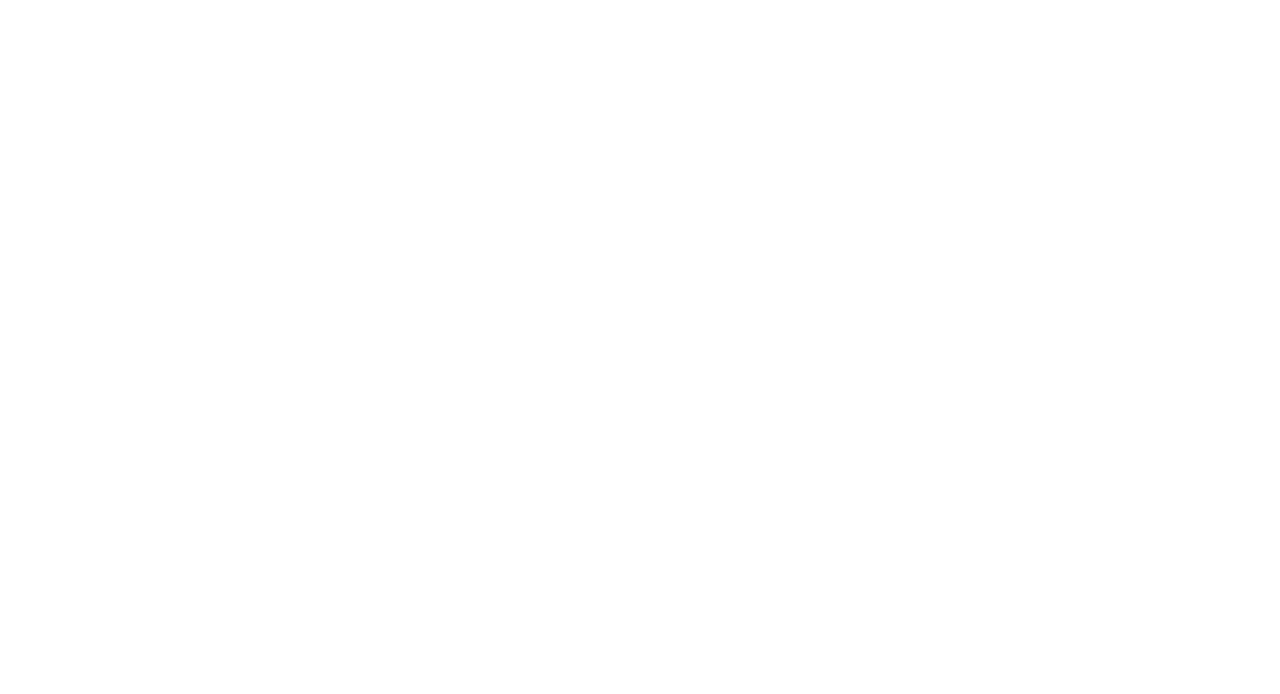
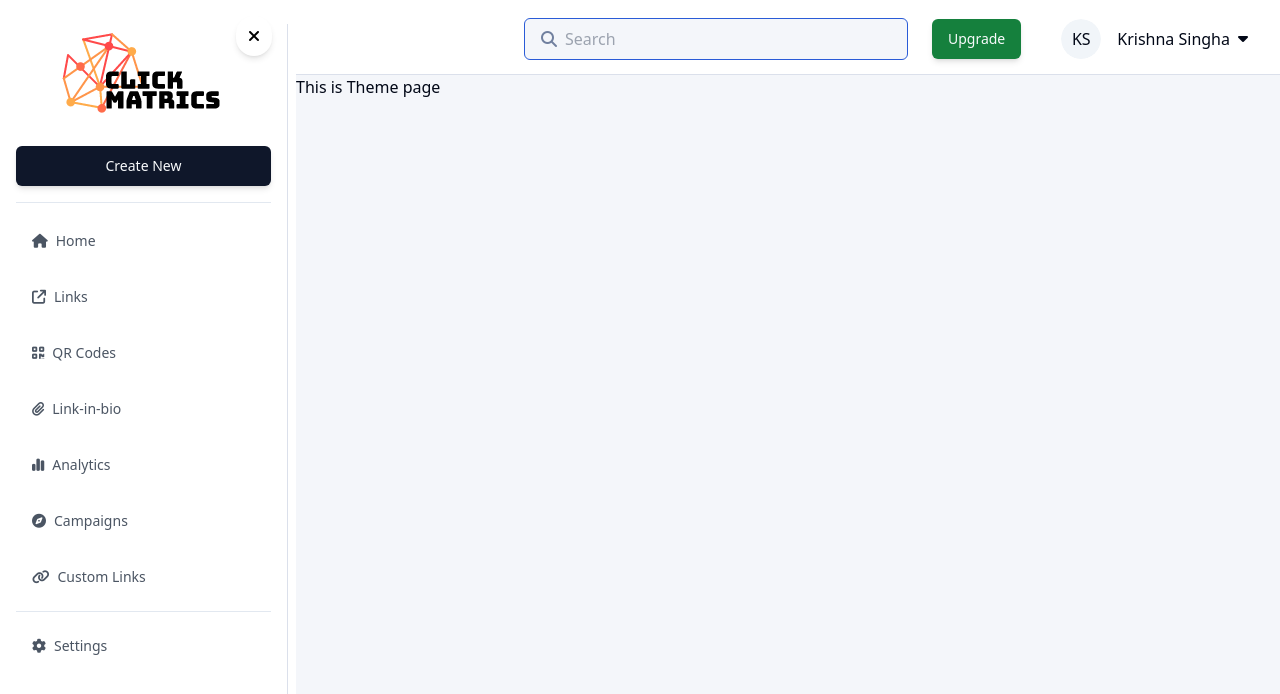
Before and after one commit to oxiton-foundation/click-metrics, a React (Vite) app in the folder client/: page /theme in a window 1280 px wide. Before the commit this address had no page. Shown: the top 694 px of the page. Built offline with nearby package versions, Linux system fonts and the light colour scheme.

Commit message:
Feature: Theme Page

```diff
--- a/client/src/App.tsx
+++ b/client/src/App.tsx
@@ -1,6 +1,7 @@
 import { Route, Routes } from "react-router-dom"
 import Template from "./components/navbar/template"
-import { Home, Links, QrCodes, LinkInBio, Analytics, Campaigns, CustomLinks, Settings,Help } from "./components/pages/index"
+import { Home, Links, QrCodes, LinkInBio, Analytics, Campaigns, CustomLinks, Settings, Help } from "./components/pages/index"
+import Theme from "./components/pages/theme";
 
 
 function App() {
@@ -17,6 +18,7 @@
           <Route path="/custom/links" element={<CustomLinks />} />
           <Route path="/settings" element={<Settings />} />
           <Route path="/help" element={<Help />} />
+          <Route path="/theme" element={<Theme />} />
         </Route>
       </Routes>
     </>
--- a/client/src/components/pages/link-in-bio.tsx
+++ b/client/src/components/pages/link-in-bio.tsx
@@ -81,7 +81,7 @@
 
                             <Label className="font-bold text-2xl my-5" htmlFor="url">Pick themes</Label>
                             <Template />
-                            <Link to="/help" className="text-blue-700 text-center py-7">View more themes.</Link>
+                            <Link to="/theme" className="text-blue-700 text-center py-6">View more themes</Link>
                         </div>
                     </div>
                 </div>
--- /dev/null
+++ b/client/src/components/pages/theme.tsx
@@ -0,0 +1,9 @@
+const Theme = () => {
+    return (
+        <div className="bg-[rgb(244,246,250)] w-full h-full">
+            <h1>This is Theme page</h1>
+        </div>
+    );
+}
+
+export default Theme;
```
